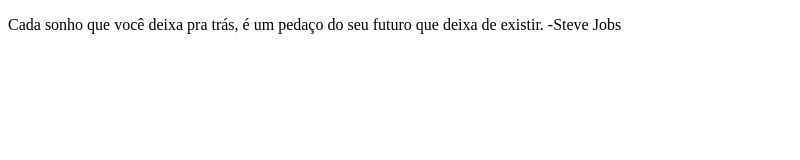
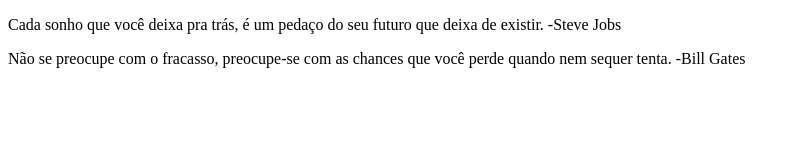
Before and after one commit to LGALopes/projeto-01-modulo-01, a plain HTML site: page index.html in a window 1280 px wide. Shown: the whole page, without its empty margins (0-800 px from the left). Drawn offline with Linux system fonts and the light colour scheme.

Commit message:
frase motivacional 2

```diff
--- a/index.html
+++ b/index.html
@@ -7,5 +7,6 @@
 </head>
 <body>
     <p>Cada sonho que você deixa pra trás, é um pedaço do seu futuro que deixa de existir. -Steve Jobs</p>
+    <p>Não se preocupe com o fracasso, preocupe-se com as chances que você perde quando nem sequer tenta. -Bill Gates</p>
 </body>
 </html>
```
